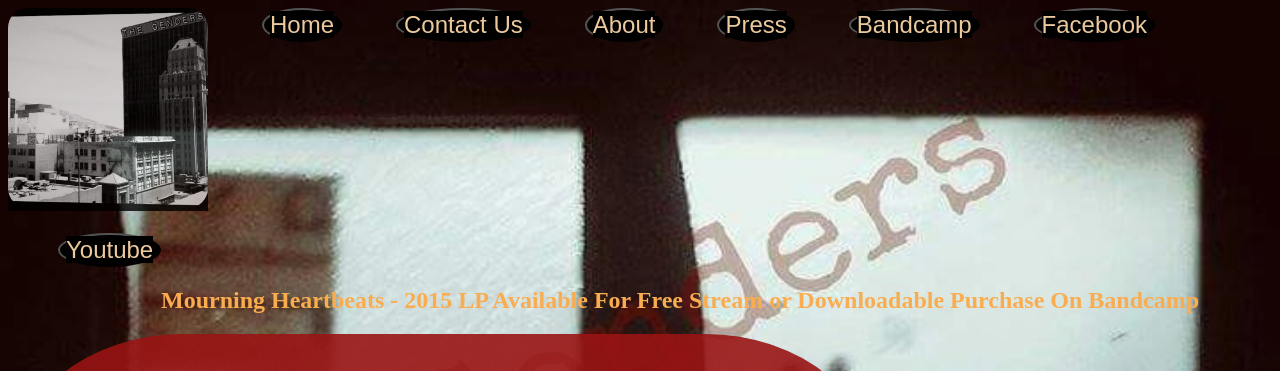
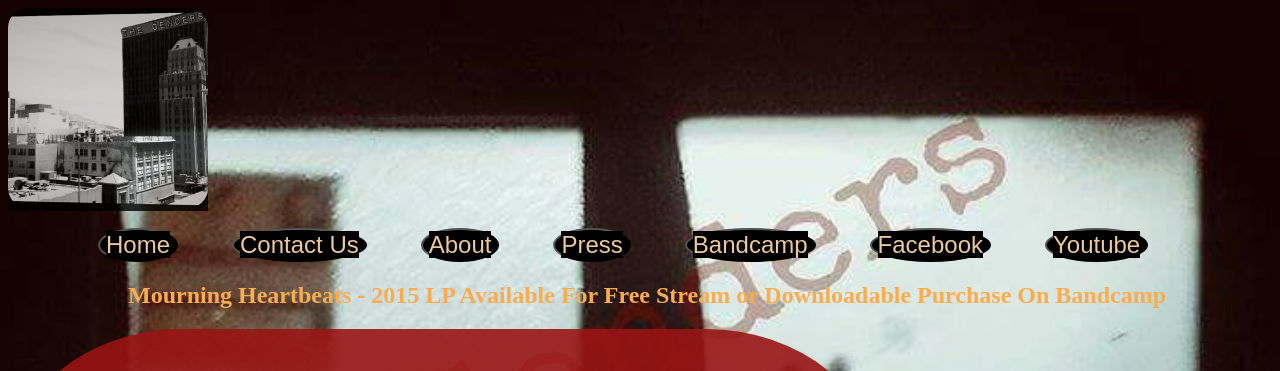
Before and after one commit to jasonacosta79930/Final-Project, a plain HTML site: page index.html in a window 1280 px wide. Shown: the top 371 px of the page. Drawn offline with Linux system fonts and the light colour scheme.

Commit message:
where is my logo

```diff
--- a/css/styles.css
+++ b/css/styles.css
@@ -7,7 +7,8 @@ body {
 
 nav {
     border-radius: 50%;
-    padding-top: 5px;
+    display: inline-block;
+    vertical-align: top;
 }
 
 img {
--- a/index.html
+++ b/index.html
@@ -10,15 +10,16 @@
     <title>The Genders | El Paso</title>
 </head>
 
-<link rel="stylesheet" href="./css/styles.css">
+<link rel="stylesheet" href="../css/styles.css">
 
 <body>
 
 <header>
-    <div class="div-logo"><a href="#logo"><img src="../img/banklogo.jpg"></a>
+    <div class="div-logo"><a href="#logo"><img src="\img\banklogo.jpg"></a>
+    </div>
     <nav>
         <ul>
-    </div>
+
             <li>
                 <button><a href="#home">Home</a>
             </li>
```
